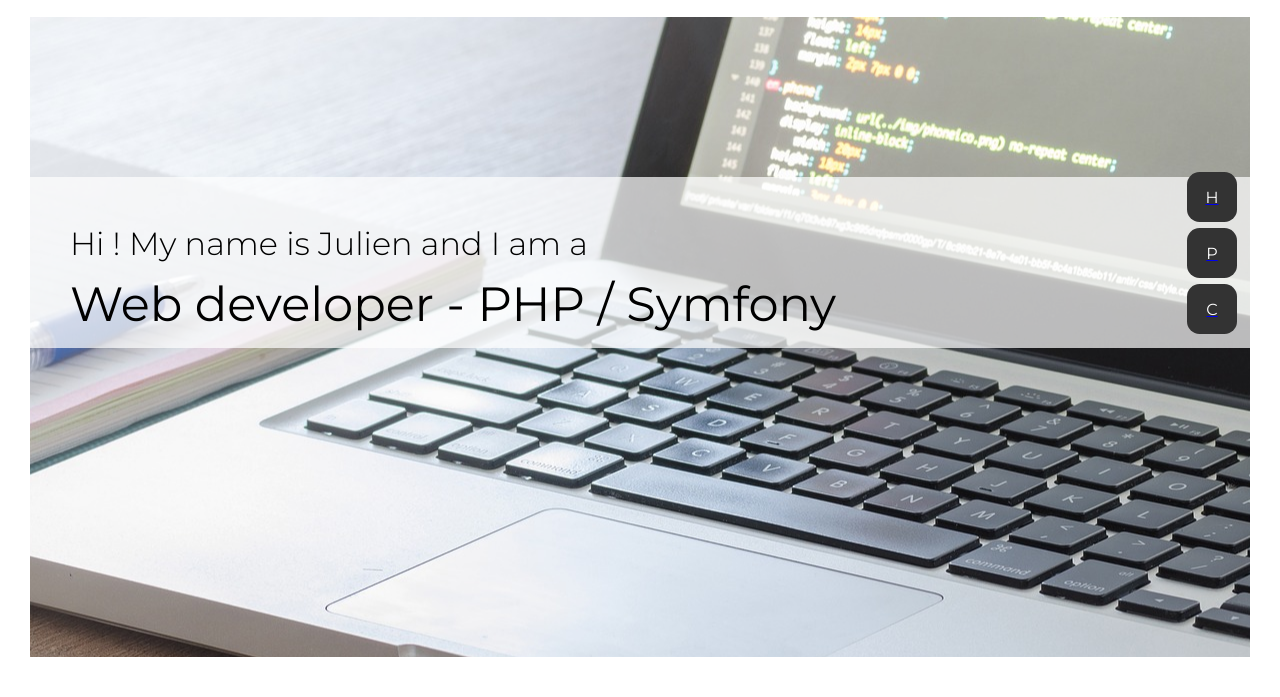
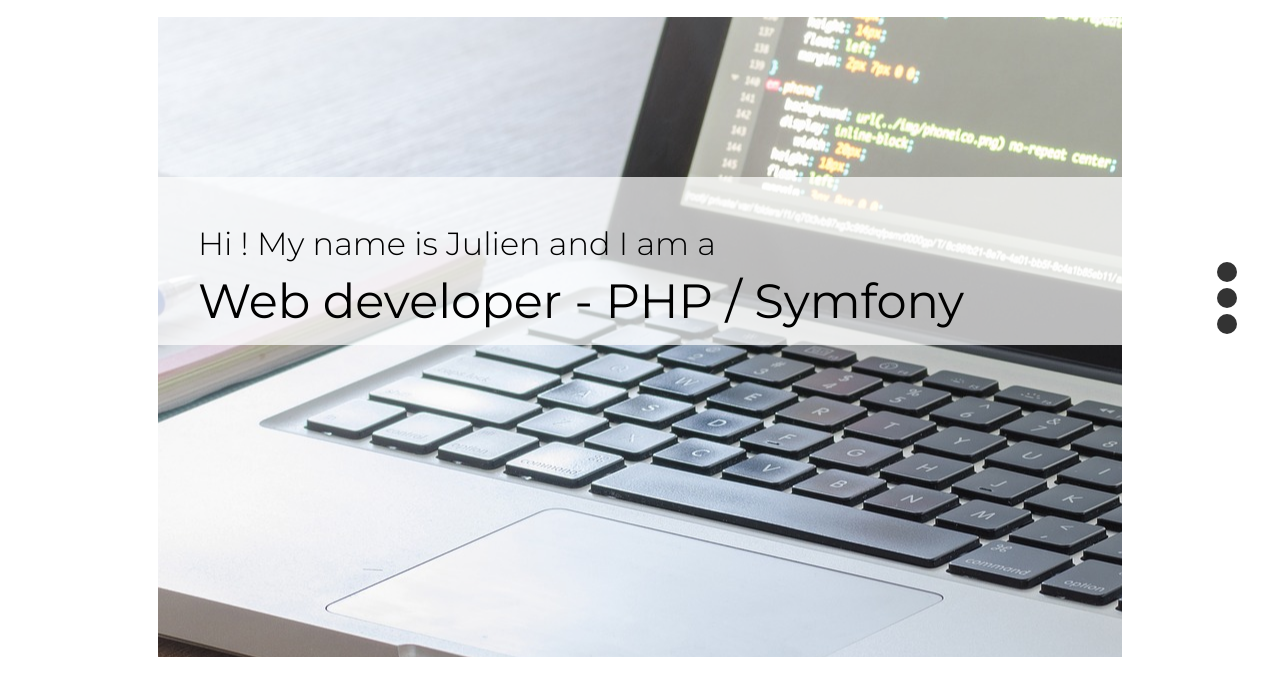
Before and after one commit to acro-dev/portfolio, a plain HTML site: page index.html in a window 1280 px wide. Shown: the part 103-800 px from the top of the page. Drawn offline with Linux system fonts and the light colour scheme.

Commit message:
width reduction to add side menu

```diff
--- a/index.html
+++ b/index.html
@@ -132,13 +132,13 @@
 
   <div class="sideMenu">
     <a href="#top">
-      <div class="goTop">H</div>
+      <div class="goTop"></div>
     </a>
     <a href="#projects">
-      <div class="goProjects">P</div>
+      <div class="goProjects"></div>
     </a>
     <a href="#contact">
-      <div class="goContact">C</div>
+      <div class="goContact"></div>
     </a>
   </div>
 
--- a/ressources/style.css
+++ b/ressources/style.css
@@ -1,4 +1,3 @@
-
 * {
   scroll-behavior: smooth !important;
   box-sizing: border-box;
@@ -10,6 +9,7 @@
   margin: 0;
   padding: 0;
   min-height: 100vh;
+  width: 80%;
   max-width: 1400px;
   margin: auto;
 
@@ -109,7 +109,7 @@
 .project {
   padding: 20px;
   display: grid;
-  grid-template-rows: repeat(2,auto);
+  grid-template-rows: repeat(2, auto);
   align-content: space-between;
   box-shadow: 0px 0px 15spx #333;
 }
@@ -138,7 +138,7 @@
 
   margin: auto;
   margin-top: 3rem;
-  margin-bottom:3rem;
+  margin-bottom: 3rem;
 
   text-align: center;
   color: white;
@@ -153,9 +153,9 @@
 }
 
 .project-link:hover {
-  background: linear-gradient(30deg,#22eac9,#ffd233);
-  color:#333;
-  border:2px solid #333;
+  background: linear-gradient(30deg, #22eac9, #ffd233);
+  color: #333;
+  border: 2px solid #333;
 }
 
 .project-techno h4 {
@@ -185,11 +185,15 @@
   text-align: center;
 }
 
-
 /***** CONTACT *****/
 #contact {
-  min-height:90vh;
+  min-height: 90vh;
   padding-top: 30px;
+  text-align: center;
+}
+
+#contact h2 {
+  text-align: left;
 }
 
 label {
@@ -260,7 +264,6 @@
   bottom: 45%;
   margin: auto;
   right: 40px;
-
 }
 .sideMenu div {
   display: flex;
@@ -268,10 +271,10 @@
   align-items: center;
   justify-content: center;
 
-  width: 50px;
-  height: 50px;
+  width: 20px;
+  height: 20px;
   background-color: #333;
-  border-radius: 25%;
+  border-radius: 50%;
   color: white;
 }
 
@@ -285,12 +288,12 @@
 }
 
 /***** MEDIA *****/
-@media screen and (max-width:1200px) {
+@media screen and (max-width: 1200px) {
   .projects-container {
     grid-template-columns: 1fr 1fr;
   }
 }
-@media screen and (max-width:790px) {
+@media screen and (max-width: 790px) {
   .projects-container {
     grid-template-columns: 1fr;
   }
```
